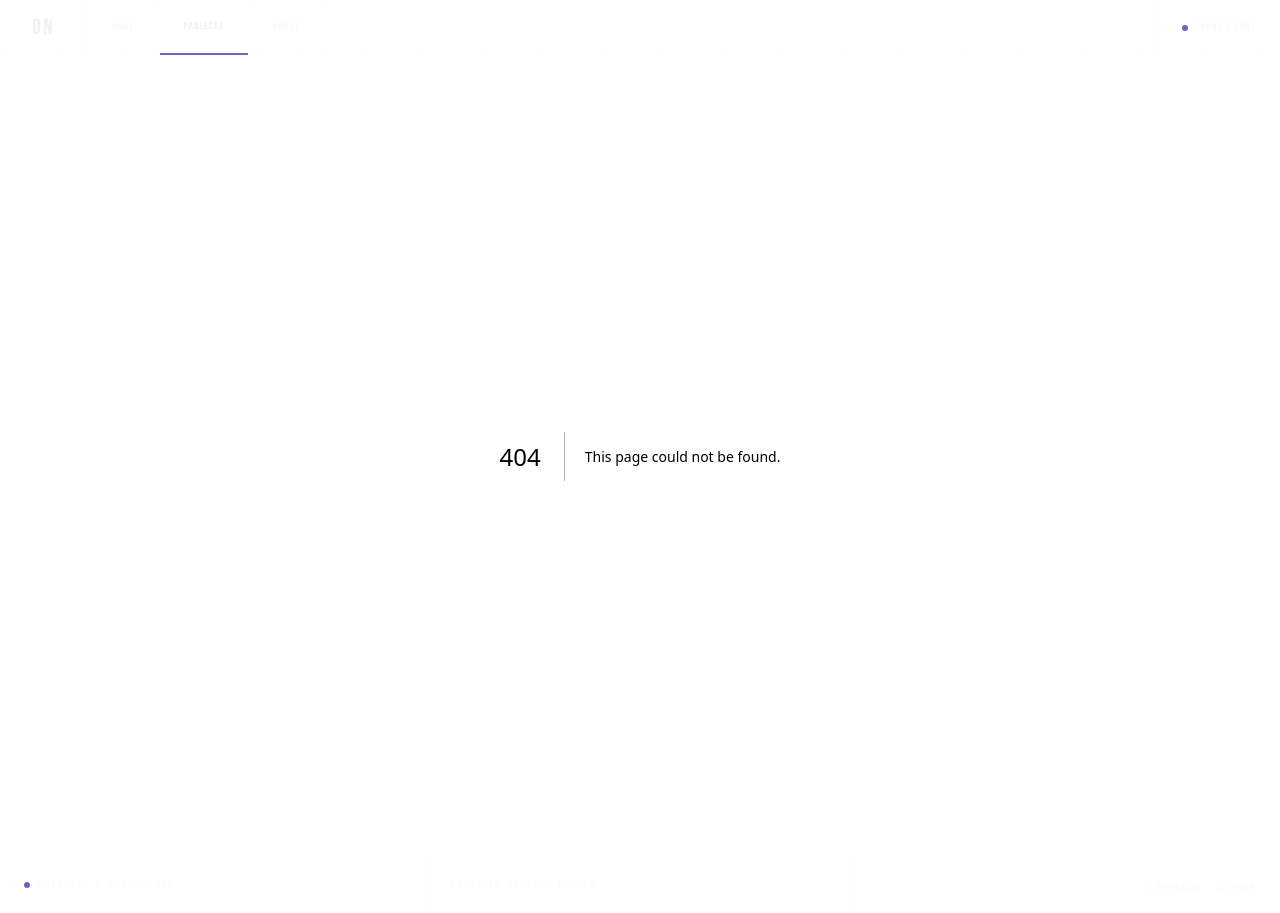
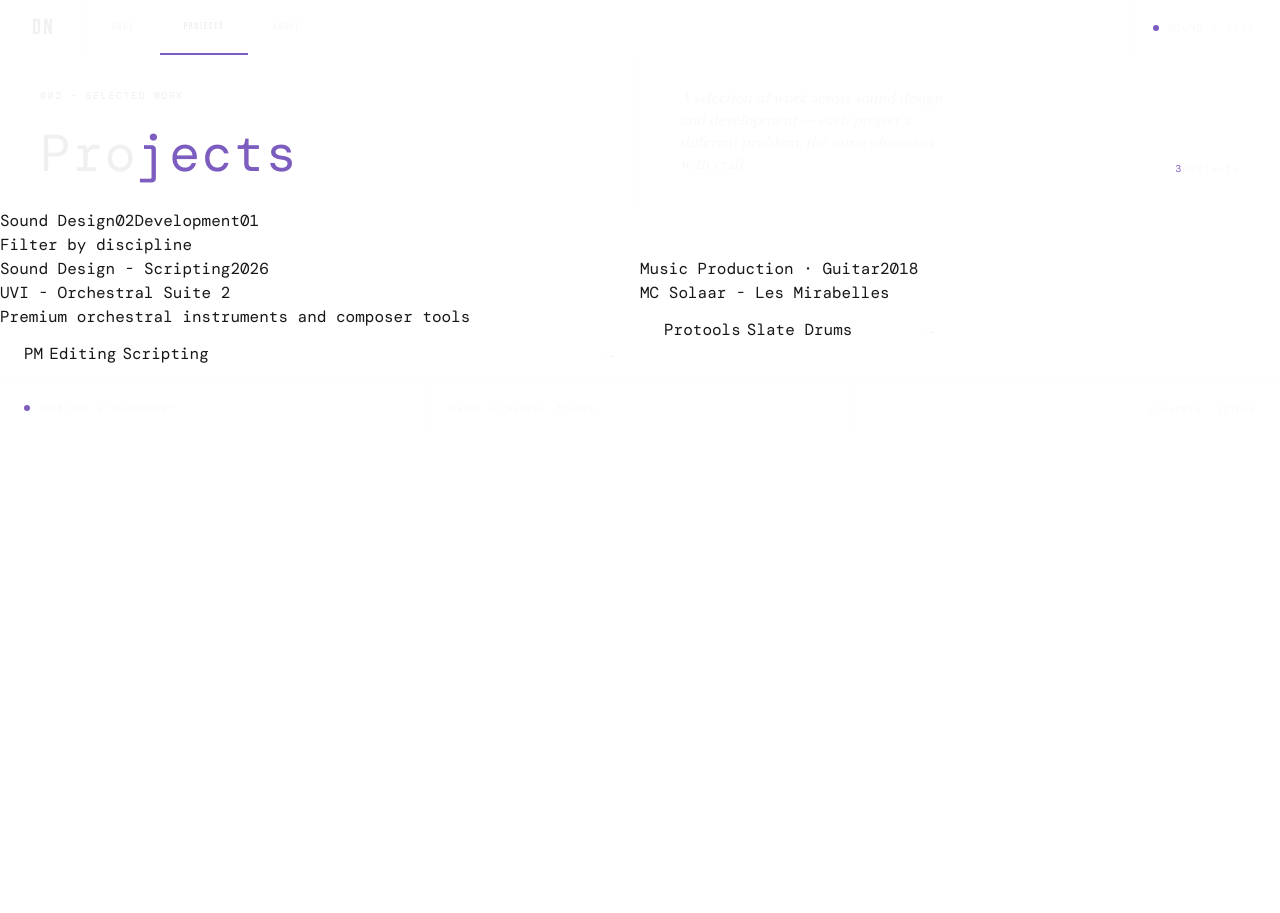
Before and after one commit to damienvallet/dada-noise, a Next.js app: page /projects in a window 1280 px wide. Before the commit this address had no page. After the commit the page ends 800 px from the top, so only its background shows below. Built offline with nearby package versions, Linux system fonts and the light colour scheme; a web font is replaced by a local one.

Commit message:
add Project

```diff
--- /dev/null
+++ b/app/projects/page.tsx
@@ -0,0 +1,27 @@
+import { projects } from "@/lib/projects";
+import ProjectsHeader from "@/components/Projects/ProjectsHeader";
+import TabToggle from "@/components/Projects/TabToggle";
+
+type Props = {
+  searchParams: { tab?: string };
+};
+
+export default function ProjectPage({ searchParams }: Props) {
+  const initialTab = searchParams.tab === "dev" ? "dev" : "sound";
+  const soundProjects = projects.filter((p) => p.type === "sound");
+  const devProjects = projects.filter((p) => p.type === "code");
+
+  return (
+    <main>
+      <ProjectsHeader
+        soundCount={soundProjects.length}
+        devCount={devProjects.length}
+      />
+      <TabToggle
+        initialTab={initialTab}
+        soundProjects={soundProjects}
+        devProjects={devProjects}
+      />
+    </main>
+  );
+}
--- a/components/Featured/Featured.tsx
+++ b/components/Featured/Featured.tsx
@@ -3,45 +3,9 @@ import style from "./Featured.module.css";
 import SoundIcon from "../common/icons/Sound";
 import CodeIcon from "../common/icons/Code";
 import CircleIcon from "../common/icons/Circle";
+import { projects } from "@/lib/projects";
 
-type ProjectType = "sound" | "code";
-
-type Project = {
-  id: number;
-  name: string;
-  type: ProjectType;
-  year: string;
-  sub: string;
-  href: string;
-};
-
-const projects: Project[] = [
-  {
-    id: 1,
-    name: "UVI - Orchestral Suite 2",
-    type: "sound",
-    year: "2026",
-    sub: "Sound Design - Scripting",
-    href: "/projects",
-  },
-  {
-    id: 2,
-    name: "AFUP Ice Breaker Game",
-    type: "code",
-    year: "2025",
-    sub: "Web - React",
-    href: "/projects",
-  },
-
-  {
-    id: 3,
-    name: "UVI - Augmented Choirs",
-    type: "sound",
-    year: "2025",
-    sub: "Sound Design - Scripting",
-    href: "/projects",
-  },
-];
+const featuredProjects = projects.filter((p) => p.featured);
 
 export default function Featured() {
   return (
@@ -53,7 +17,7 @@ export default function Featured() {
         </Link>
       </div>
       <div className={style.projRow}>
-        {projects.map((project, index) => {
+        {featuredProjects.map((project, index) => {
           const ProjectIcon =
             index === 0 && project.type === "sound"
               ? SoundIcon
@@ -73,6 +37,11 @@ export default function Featured() {
               <div>
                 <div className={style.projName}>{project.name}</div>
                 <div className={style.projSub}>{project.sub}</div>
+                {project.certification && (
+                  <div className={style.projCert}>
+                    ⬡ {project.certification}
+                  </div>
+                )}
               </div>
             </Link>
           );
--- /dev/null
+++ b/components/Projects/ProjectCard.tsx
@@ -0,0 +1,41 @@
+import styles from "./Projects.module.css";
+import { Project } from "@/lib/projects";
+
+type Props = {
+  project: Project;
+  featured: boolean;
+};
+
+export default function ProjectCard({ project, featured }: Props) {
+  return (
+    <div className={`${styles.card} ${featured} ? ${styles.featuredCard} : ""`}>
+      <div className={styles.thumb}>
+        <div className={styles.scan}></div>
+        <div className={styles.waveform}></div>
+      </div>
+      <div className={styles.wideRight}>
+        <div className={styles.cardBody}>
+          <div className={styles.cardMeta}>
+            <span className={styles.cardTag}>{project.sub}</span>
+            <span className={styles.cardYear}>{project.year}</span>
+          </div>
+          <div className={styles.title}>{project.name}</div>
+          <div className={styles.description}>{project.description}</div>
+          <div className={styles.embedBar}></div>
+        </div>
+        <div className={styles.footer}>
+          <div className={styles.tools}>
+            {project.tools.map((val: string, index: number) => {
+              return (
+                <div key={index} className={styles.toolTag}>
+                  {val}
+                </div>
+              );
+            })}
+          </div>
+          <span className={styles.cardArrow}>→</span>
+        </div>
+      </div>
+    </div>
+  );
+}
--- /dev/null
+++ b/components/Projects/Projects.module.css
@@ -0,0 +1,111 @@
+div {
+  font-family: var(--font-mono);
+}
+
+.header {
+  position: relative;
+  z-index: var(--z-content);
+  display: grid;
+  grid-template-columns: 1fr 1fr;
+  border-bottom: 1px solid var(--border);
+  min-height: 120px;
+}
+
+.headerLeft {
+  padding: 32px 40px;
+  border-right: 1px solid var(--border);
+  display: flex;
+  flex-direction: column;
+  justify-content: space-between;
+}
+
+.headerRight {
+  padding: 32px 40px;
+  display: flex;
+  align-items: flex-end;
+  justify-content: space-between;
+  font-family: var(--font-mono);
+}
+
+.pageIndex {
+  font-size: 10px;
+  letter-spacing: 0.16em;
+  text-transform: uppercase;
+  color: var(--text);
+  margin-bottom: 10px;
+}
+
+.pageTitle {
+  font-family: var(--display);
+  font-size: 52px;
+  line-height: 0.9;
+  letter-spacing: 0.02em;
+  color: var(--text);
+  margin: 0;
+}
+
+.pageTitle span {
+  color: var(--accent);
+}
+
+.headerDesc {
+  font-family: var(--font-serif);
+  font-style: italic;
+  font-size: 13px;
+  color: var(--text-muted);
+  line-height: 1.7;
+  max-width: 280px;
+}
+
+.count {
+  font-size: 10px;
+  letter-spacing: 0.12em;
+  color: var(--text-muted);
+  white-space: nowrap;
+  font-family: var(--font-mono);
+}
+
+.count span {
+  color: var(--accent);
+}
+
+.grid {
+  display: grid;
+  grid-template-columns: 2fr 1fr 1fr;
+  border-bottom: 1px solid var(--border);
+}
+
+.cardTitle {
+  font-family: var(--font-serif);
+  font-size: 22px;
+  letter-spacing: 0.04em;
+  color: var(--text);
+  margin-bottom: 6px;
+}
+
+.footer {
+  padding: 12px 24px;
+  border-top: 1px solid var(--border);
+  display: flex;
+  align-items: center;
+  justify-content: space-between;
+}
+
+.cardDescription {
+  font-size: 10px;
+  color: var(--text);
+  line-height: 1.6;
+  letter-spacing: 0.02em;
+}
+
+.tools {
+  display: flex;
+  gap: 6px;
+  flex-wrap: wrap;
+}
+
+.cardArrow {
+  font-size: 13px;
+  color: var(--text);
+  transition: color var(--transition);
+}
--- /dev/null
+++ b/components/Projects/ProjectsGrid.tsx
@@ -0,0 +1,21 @@
+import { Project } from "@/lib/projects";
+import ProjectCard from "./ProjectCard";
+import styles from "./Projects.module.css";
+
+type Props = {
+  projects: Project[];
+};
+
+export default function ProjectsGrid({ projects }: Props) {
+  return (
+    <div className={styles.grid}>
+      {projects.map((project, index) => (
+        <ProjectCard
+          key={project.id}
+          project={project}
+          featured={index === 0}
+        />
+      ))}
+    </div>
+  );
+}
--- /dev/null
+++ b/components/Projects/ProjectsHeader.tsx
@@ -0,0 +1,31 @@
+import styles from "./Projects.module.css";
+
+type Props = {
+  soundCount: number;
+  devCount: number;
+};
+
+export default function ProjectsHeader({ soundCount, devCount }: Props) {
+  const totalCount = soundCount + devCount;
+  return (
+    <div className={styles.header}>
+      <div className={styles.headerLeft}>
+        <div className={styles.pageIndex}>002 - Selected Work</div>
+        <h1 className={styles.pageTitle}>
+          Pro
+          <span>jects</span>
+        </h1>
+      </div>
+      <div className={styles.headerRight}>
+        <p className={styles.headerDesc}>
+          A selection of work across sound design and development — each project
+          a different problem, the same obsession with craft.
+        </p>
+        <div className={styles.count}>
+          <span id="projCount">{totalCount}</span>
+          projects
+        </div>
+      </div>
+    </div>
+  );
+}
--- /dev/null
+++ b/components/Projects/TabToggle.tsx
@@ -0,0 +1,50 @@
+"use client";
+
+import { useState } from "react";
+import { Project } from "@/lib/projects";
+import ProjectsGrid from "./ProjectsGrid";
+import styles from "./Projects.module.css";
+
+type Props = {
+  initialTab: "sound" | "dev";
+  soundProjects: Project[];
+  devProjects: Project[];
+};
+
+export default function TabToggle({
+  initialTab,
+  soundProjects,
+  devProjects,
+}: Props) {
+  const [activeTab, setActiveTab] = useState<"sound" | "dev">(initialTab);
+  const currentProjects = activeTab === "sound" ? soundProjects : devProjects;
+
+  return (
+    <>
+      <div className={styles.toggleBar}>
+        <button
+          className={`${styles.toggleBtn} ${activeTab === "sound" ? styles.toggleActive : ""}`}
+          onClick={() => setActiveTab("sound")}
+        >
+          Sound Design
+          <span className={styles.togglePill}>
+            {String(soundProjects.length).padStart(2, "0")}
+          </span>
+        </button>
+        <button
+          className={`${styles.toggleBtn} ${activeTab === "dev" ? styles.toggleActive : ""}`}
+          onClick={() => setActiveTab("dev")}
+        >
+          Development
+          <span className={styles.togglePill}>
+            {String(devProjects.length).padStart(2, "0")}
+          </span>
+        </button>
+        <div className={styles.toggleSpacer} />
+        <div className={styles.filterLabel}>Filter by discipline</div>
+      </div>
+
+      <ProjectsGrid projects={currentProjects} />
+    </>
+  );
+}
--- /dev/null
+++ b/lib/projects.ts
@@ -0,0 +1,73 @@
+export type ProjectType = "sound" | "code";
+
+export type Project = {
+  id: number;
+  name: string;
+  type: ProjectType;
+  year: string;
+  sub: string;
+  href: string;
+  certification?: string;
+  featured?: boolean;
+  description: string;
+  tools: string[];
+  mediaType?: "audio" | "video" | "image";
+  mediaUrl?: string;
+};
+
+export const projects: Project[] = [
+  {
+    id: 1,
+    name: "UVI - Orchestral Suite 2",
+    type: "sound",
+    year: "2026",
+    sub: "Sound Design - Scripting",
+    href: "/projects",
+    featured: true,
+    description: "Premium orchestral instruments and composer tools",
+    tools: ["PM", "Editing", "Scripting"],
+    mediaType: "video",
+    mediaUrl: "https://www.uvi.net/orchestral-suite-2",
+  },
+  {
+    id: 2,
+    name: "AFUP Ice Breaker Game",
+    type: "code",
+    year: "2025",
+    sub: "Web - React",
+    href: "/projects",
+    featured: true,
+    description: "",
+    tools: ["React", "Symfony"],
+    mediaType: "image",
+  },
+
+  {
+    id: 3,
+    name: "MC Solaar - Les Mirabelles",
+    type: "sound",
+    year: "2018",
+    sub: "Music Production · Guitar",
+    certification: "Platinum Album — SNEP certified",
+    href: "/projects",
+    featured: true,
+    description: "",
+    tools: ["Protools", "Slate Drums"],
+    mediaType: "video",
+    mediaUrl: "https://youtu.be/x4JVg3drMms?si=3H9_YQObKP7XPLP_",
+  },
+
+  // {
+  //   id: 4,
+  //   name: "MC Solaar - Les Mirabelles",
+  //   type: "sound",
+  //   year: "2025",
+  //   sub: "Music Production · Guitar",
+  //   certification: "Platinum Album — SNEP certified",
+  //   href: "/projects",
+  //   featured: true,
+  //   description: "string",
+  //   tools: ["Audio tools", "PT"],
+  //   mediaType: "video",
+  // },
+];
```
Also changed, not shown: components/Featured/Featured.module.css (+20 -11 lines).
